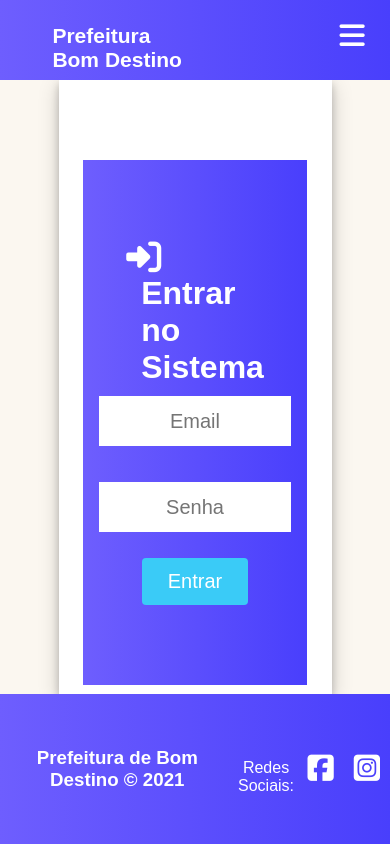
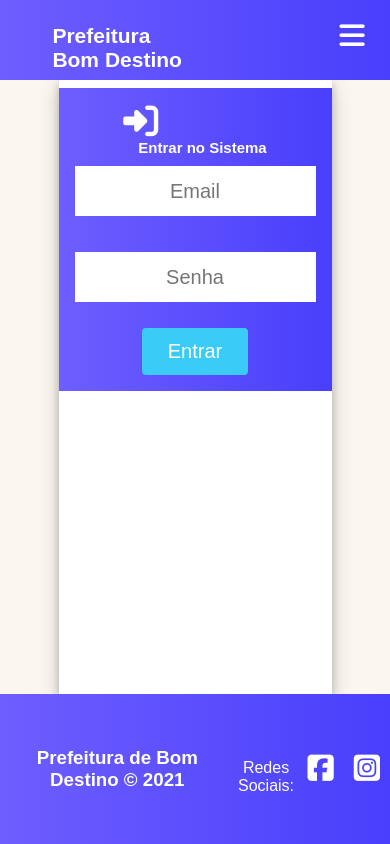
Before and after one commit to douglasmacb/sgmweb, a React (Create React App) app: page /login in a window 390 px wide. Built offline with nearby package versions, Linux system fonts and the light colour scheme; the HTML template or start-up script is replaced by a standard one.

Commit message:
refactor: change login css

```diff
--- a/src/components/Login/LoginForm.css
+++ b/src/components/Login/LoginForm.css
@@ -5,7 +5,7 @@
   align-items: center;
   background: linear-gradient(90deg, rgb(110, 94, 254) 0%, rgba(73,63,252, 100%));
   margin: 5rem auto auto auto;
-  padding: 5rem;
+  padding: 3rem;
   width: 50%;
   min-width: 14rem;
 }
@@ -29,7 +29,6 @@
 
 .login-title h1 {
   margin-left: 15px;
-
   justify-self: start;
   cursor: pointer;
 }
@@ -42,3 +41,20 @@
   margin-bottom: 1rem;
   color: white;
 }
+
+@media screen and (max-width: 960px) {
+
+  .login-form {
+    padding: 1rem;
+    width: 100%;
+    margin: 0.5rem;
+  }
+  .login-title {
+    display: inline-block;
+  }
+
+  .login-title h1 {
+    font-size: 15px;
+  }
+
+}
```
